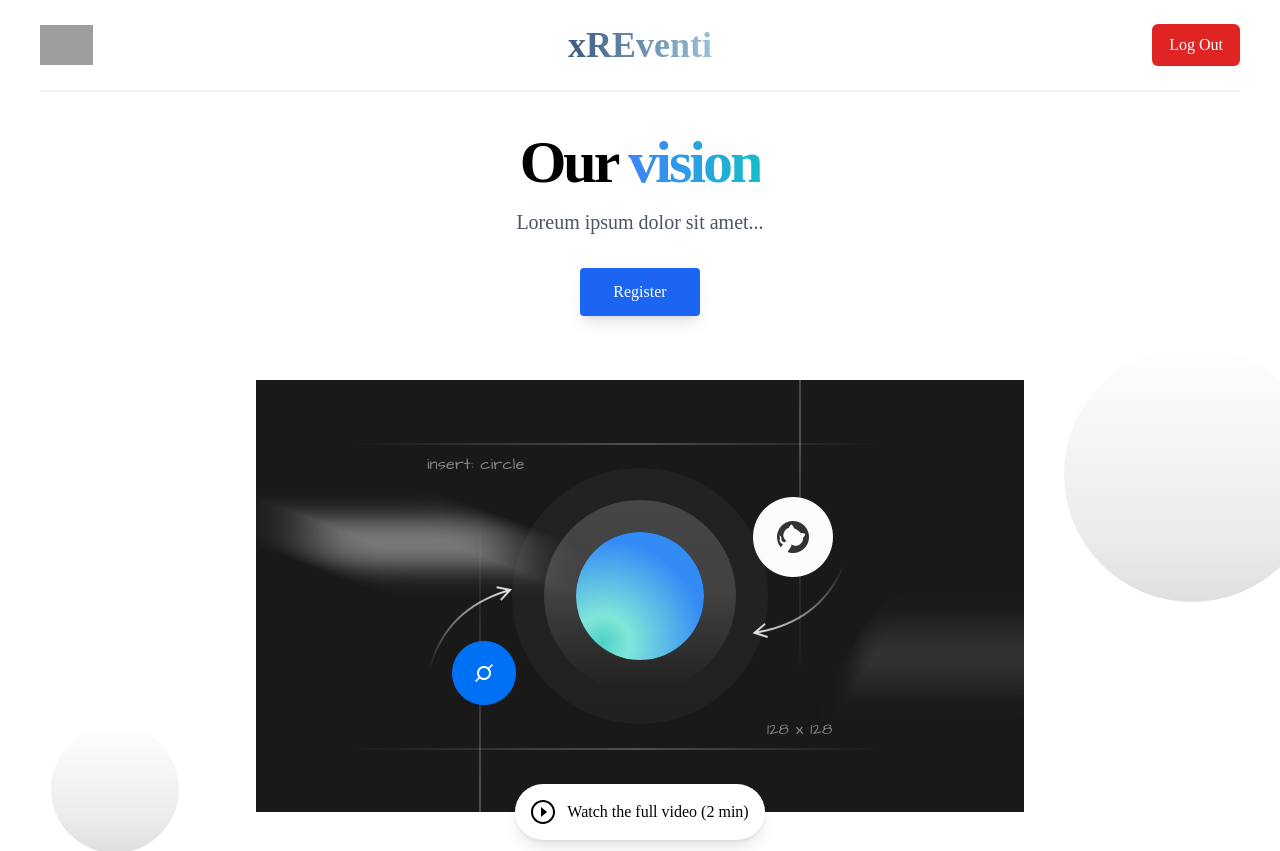
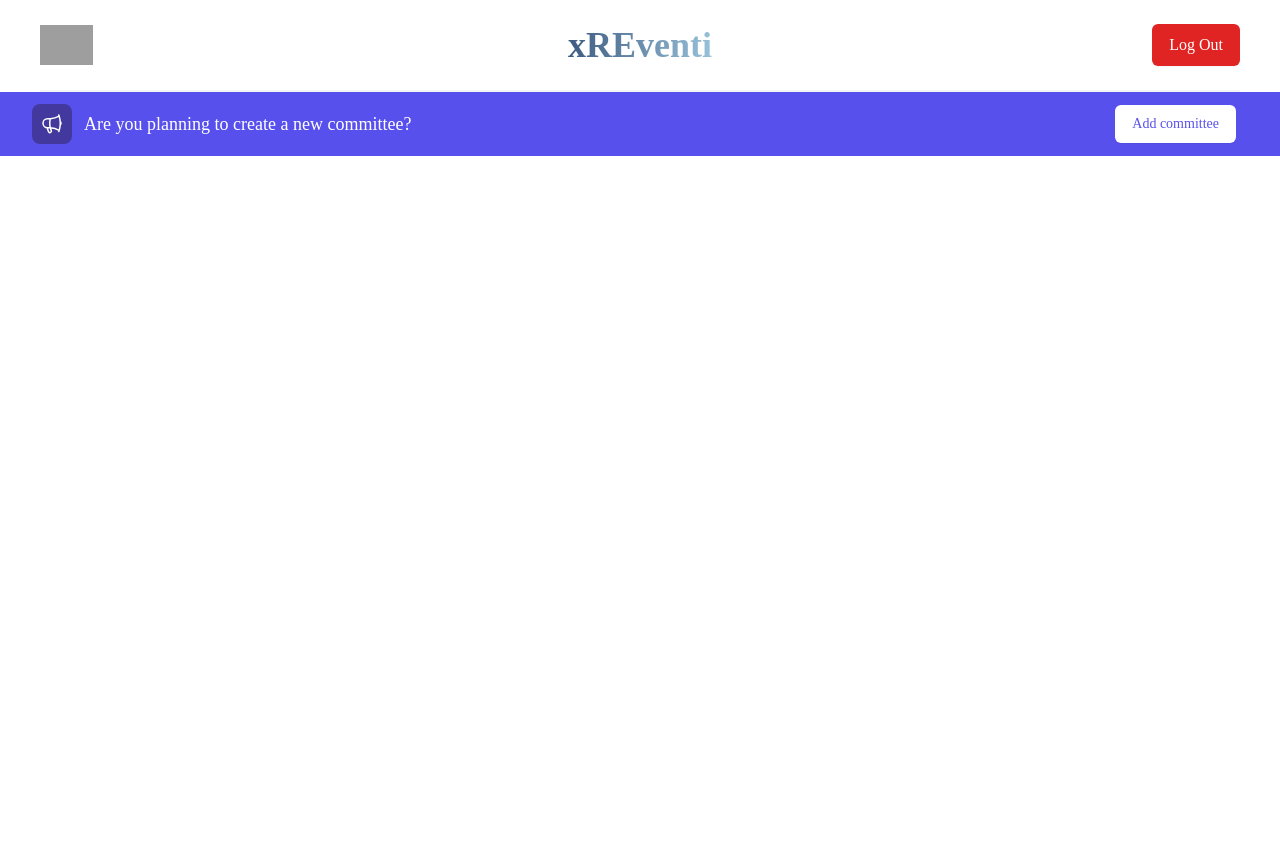
Before and after one commit to Devang-Shah-49/frontend-boilerplate, a React (Create React App) app: page /college in a window 1280 px wide. Before the commit this address led to /. Shown: the top 851 px of the page. After the commit the page ends 800 px from the top, so only its background shows below. Built offline with nearby package versions, Linux system fonts and the light colour scheme; no server answers; sample sign-in values are in the browser's storage; grey boxes are pictures that could not be loaded; a web font is replaced by a local one.

Commit message:
college page added

```diff
--- a/src/App.js
+++ b/src/App.js
@@ -7,6 +7,8 @@ import {
 import './App.css';
 import Login from './components/login';
 import CreateEvent from './components/Committee/CreateEvent';
+import CreateCommittee from "./components/College/CreateCommittee";
+import CollegeHome from "./pages/collegepage";
 import Home from './pages/homepage';
 import Landingpage from './pages/landingpage';
 import Signup from './components/signup';
@@ -35,7 +37,9 @@ function App() {
             <Route exact path="/signup" element={<Signup />} />
             <Route exact path="/" element={<Landingpage />} />
             <Route exact path="/committee/create-event" element={<PrivateRoute component={CreateEvent} />} />
+            <Route exact path="/college/create-committee" element={<PrivateRoute component={CreateCommittee} />} />
             <Route exact path="/committee" element={<PrivateRoute component={Home} />} />
+            <Route exact path="/college" element={<PrivateRoute component={CollegeHome} />} />
             <Route path="*" element={<Navigate replace to="/" />} />
           </Routes>
         </Router>
--- a/src/components/College/College.jsx
+++ b/src/components/College/College.jsx
@@ -0,0 +1,14 @@
+import React from "react";
+import Navbar from "../navbar";
+import CollegeBanner from "./CollegeBanner";
+
+const College = () => {
+  return (
+    <div>
+      <Navbar />
+      <CollegeBanner />
+    </div>
+  );
+};
+
+export default College;
--- /dev/null
+++ b/src/components/College/CollegeBanner.jsx
@@ -0,0 +1,63 @@
+import React from "react";
+import {
+  ArrowPathIcon,
+  Bars3Icon,
+  BookmarkSquareIcon,
+  CalendarIcon,
+  ChartBarIcon,
+  CursorArrowRaysIcon,
+  LifebuoyIcon,
+  PhoneIcon,
+  PlayIcon,
+  MegaphoneIcon,
+  ShieldCheckIcon,
+  Squares2X2Icon,
+  XMarkIcon,
+} from "@heroicons/react/24/outline";
+import { useNavigate } from "react-router-dom";
+
+export default function Banner() {
+  const navigate = useNavigate();
+  return (
+    <div className="bg-indigo-600">
+      <div className="mx-auto max-w-7xl py-3 px-3 sm:px-6 lg:px-8">
+        <div className="flex flex-wrap items-center justify-between">
+          <div className="flex w-0 flex-1 items-center">
+            <span className="flex rounded-lg bg-indigo-800 p-2">
+              <MegaphoneIcon
+                className="h-6 w-6 text-white"
+                aria-hidden="true"
+              />
+            </span>
+            <p className="ml-3 truncate font-medium text-white">
+              {/* <span className="md:hidden">Planning for an upcoming event?</span> */}
+              <span className="hidden text-lg md:inline">
+                {" "}
+                Are you planning to create a new committee?{" "}
+              </span>
+            </p>
+          </div>
+          <div className="order-3 mt-2 w-full flex-shrink-0 sm:order-2 sm:mt-0 sm:w-auto">
+            {/* <button onClick={navigate("/committee/create-event")}> */}
+            <a
+              href="/college/create-committee"
+              className="flex items-center justify-center rounded-md border border-transparent bg-white px-4 py-2 text-sm font-medium text-indigo-600 shadow-sm hover:bg-indigo-50"
+            >
+              Add committee
+            </a>
+            {/* </button> */}
+          </div>
+          <div className="order-2 flex-shrink-0 sm:order-3 sm:ml-3">
+            {/* <button
+              type="button"
+              className="-mr-1 flex rounded-md p-2 hover:bg-indigo-500 focus:outline-none focus:ring-2 focus:ring-white sm:-mr-2"
+            >
+              <span className="sr-only">Dismiss</span>
+              <XMarkIcon className="h-6 w-6 text-white" aria-hidden="true" />
+            </button> */}
+          </div>
+        </div>
+      </div>
+    </div>
+  );
+}
--- /dev/null
+++ b/src/components/College/CreateCommittee.jsx
@@ -0,0 +1,14 @@
+import React from "react";
+import Navbar from "../navbar";
+const CreateCommittee = () => {
+  return (
+    <>
+      <Navbar />
+      <div>
+
+      </div>
+    </>
+  );
+};
+
+export default CreateCommittee;
--- /dev/null
+++ b/src/pages/collegepage.jsx
@@ -0,0 +1,11 @@
+import React from "react";
+import College from "../components/College/College";
+const CollegeHome = () => {
+  return (
+    <>
+      <College />
+    </>
+  );
+};
+
+export default CollegeHome;
--- a/src/services/EventsServices.js
+++ b/src/services/EventsServices.js
@@ -29,8 +29,19 @@ const getApprovalBodies = async (token) => {
     return res
 }
 
+const updateEvent = async (data, token, id) => {
+    const res = await httpCommon.post(`/api/event/${id}`, JSON.stringify(data), {
+        headers: {
+            'Authorization': `Bearer ${token}`,
+            'Content-Type': 'application/json',
+        }
+    });
+    return res
+}
+
 export default {
     createEvent,
     getEvents,
     getApprovalBodies,
+    updateEvent
 }
```
